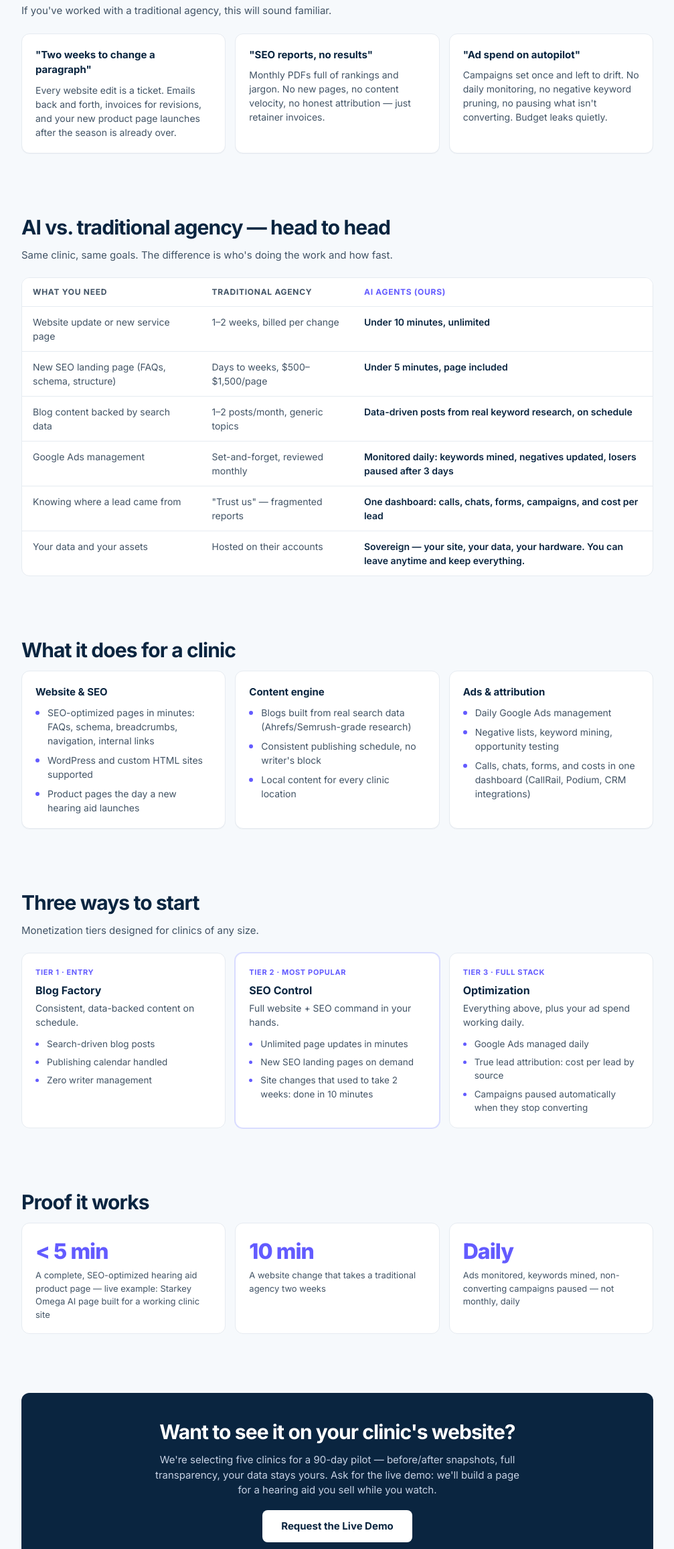
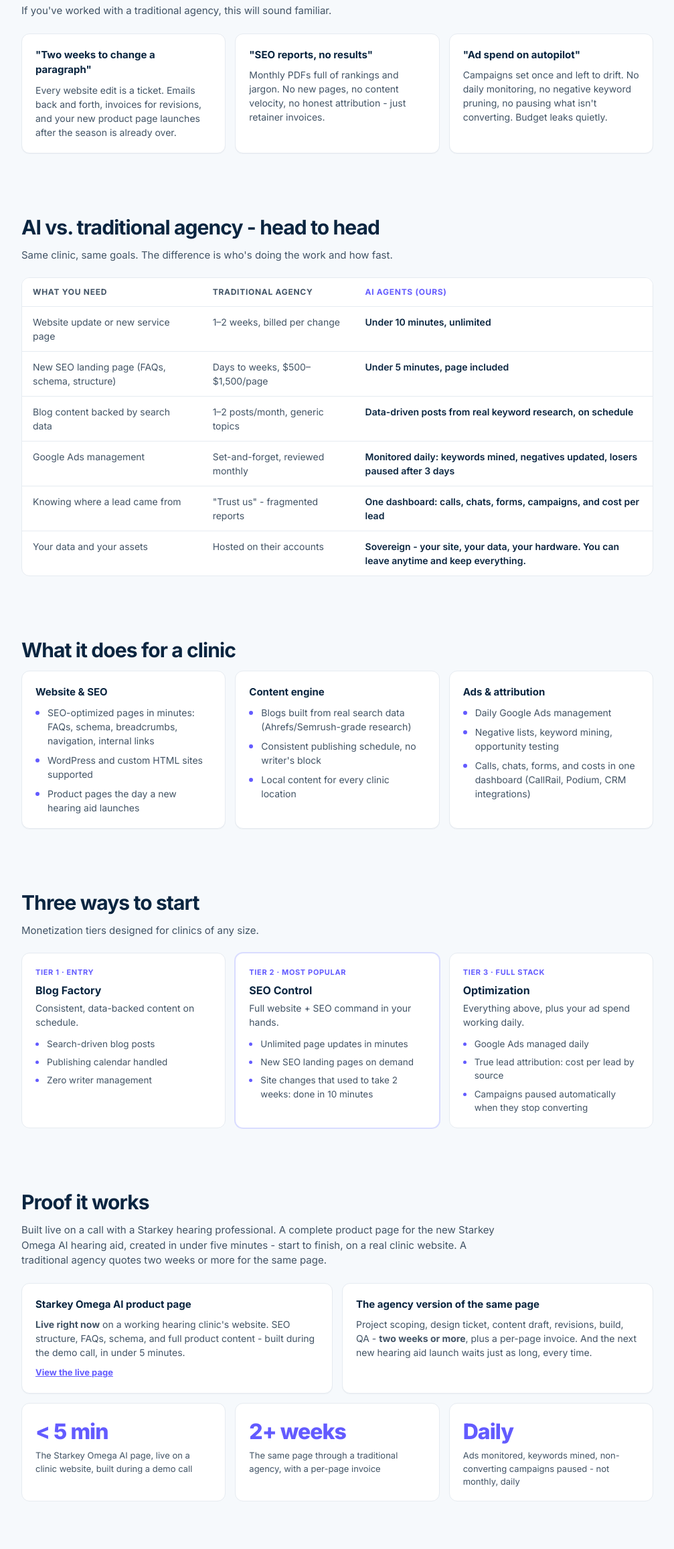
Before and after one commit to SEODesignLab/seo-design-holdings-onepager, a plain HTML site: page index.html in a window 1280 px wide. Shown: the part 485-2797 px from the top of the page at 67% size, without its empty margins (136-1143 px from the left). Drawn offline with Linux system fonts and the light colour scheme.

Commit message:
Remove em dashes; add Omega AI live-page proof section + OG update

```diff
--- a/index.html
+++ b/index.html
@@ -3,11 +3,11 @@
 <head>
 <meta charset="UTF-8">
 <meta name="viewport" content="width=device-width, initial-scale=1.0">
-<title>AI for Hearing Clinics — SEO Design Holdings, LLC</title>
-<meta name="description" content="One-pager: AI agents that run website updates, SEO, blogging, Google Ads, and lead attribution for hearing clinics — in minutes, not weeks.">
+<title>AI for Hearing Clinics - SEO Design Holdings, LLC</title>
+<meta name="description" content="One-pager: AI agents that run website updates, SEO, blogging, Google Ads, and lead attribution for hearing clinics - in minutes, not weeks.">
 <meta name="robots" content="noindex,nofollow">
 <meta property="og:title" content="AI for Hearing Clinics">
-<meta property="og:description" content="Website updates in minutes, not weeks. SEO pages, blogs, and ads managed daily by AI agents built for hearing clinics.">
+<meta property="og:description" content="Website updates in minutes, not weeks. The Starkey Omega AI page: built live in under 5 minutes. A traditional agency: 2+ weeks.">
 <meta property="og:type" content="website">
 <meta property="og:url" content="https://seo-design-holdings-onepager.vercel.app">
 <meta property="og:image" content="https://seo-design-holdings-onepager.vercel.app/og-image.png">
@@ -76,7 +76,7 @@ footer b{color:var(--ink)}
 
 <div class="hero"><div class="wrap">
   <div class="k">For Hearing Clinic Owners &amp; Alliance Networks</div>
-  <h1>Your marketing department,<br>running in minutes — not weeks.</h1>
+  <h1>Your marketing department,<br>running in minutes, not weeks.</h1>
   <p class="lede">AI agents that update your website, build SEO pages, publish blogs, manage your Google Ads daily, and show you exactly where every lead came from. Built for hearing clinics. Owned by you, not an agency.</p>
 </div></div>
 
@@ -85,13 +85,13 @@ footer b{color:var(--ink)}
   <p class="sub">If you've worked with a traditional agency, this will sound familiar.</p>
   <div class="g3">
     <div class="card"><h3>"Two weeks to change a paragraph"</h3><p>Every website edit is a ticket. Emails back and forth, invoices for revisions, and your new product page launches after the season is already over.</p></div>
-    <div class="card"><h3>"SEO reports, no results"</h3><p>Monthly PDFs full of rankings and jargon. No new pages, no content velocity, no honest attribution — just retainer invoices.</p></div>
+    <div class="card"><h3>"SEO reports, no results"</h3><p>Monthly PDFs full of rankings and jargon. No new pages, no content velocity, no honest attribution - just retainer invoices.</p></div>
     <div class="card"><h3>"Ad spend on autopilot"</h3><p>Campaigns set once and left to drift. No daily monitoring, no negative keyword pruning, no pausing what isn't converting. Budget leaks quietly.</p></div>
   </div>
 </div></section>
 
 <section><div class="wrap">
-  <h2>AI vs. traditional agency — head to head</h2>
+  <h2>AI vs. traditional agency - head to head</h2>
   <p class="sub">Same clinic, same goals. The difference is who's doing the work and how fast.</p>
   <div class="table-scroll"><table>
     <tr><th>What you need</th><th>Traditional agency</th><th class="ai">AI agents (ours)</th></tr>
@@ -99,8 +99,8 @@ footer b{color:var(--ink)}
     <tr><td>New SEO landing page (FAQs, schema, structure)</td><td>Days to weeks, $500–$1,500/page</td><td class="ai">Under 5 minutes, page included</td></tr>
     <tr><td>Blog content backed by search data</td><td>1–2 posts/month, generic topics</td><td class="ai">Data-driven posts from real keyword research, on schedule</td></tr>
     <tr><td>Google Ads management</td><td>Set-and-forget, reviewed monthly</td><td class="ai">Monitored daily: keywords mined, negatives updated, losers paused after 3 days</td></tr>
-    <tr><td>Knowing where a lead came from</td><td>"Trust us" — fragmented reports</td><td class="ai">One dashboard: calls, chats, forms, campaigns, and cost per lead</td></tr>
-    <tr><td>Your data and your assets</td><td>Hosted on their accounts</td><td class="ai">Sovereign — your site, your data, your hardware. You can leave anytime and keep everything.</td></tr>
+    <tr><td>Knowing where a lead came from</td><td>"Trust us" - fragmented reports</td><td class="ai">One dashboard: calls, chats, forms, campaigns, and cost per lead</td></tr>
+    <tr><td>Your data and your assets</td><td>Hosted on their accounts</td><td class="ai">Sovereign - your site, your data, your hardware. You can leave anytime and keep everything.</td></tr>
   </table></div>
 </div></section>
 
@@ -125,23 +125,28 @@ footer b{color:var(--ink)}
 
 <section><div class="wrap">
   <h2>Proof it works</h2>
-  <div class="stat-row">
-    <div class="stat"><div class="n">&lt; 5 min</div><div class="l">A complete, SEO-optimized hearing aid product page — live example: Starkey Omega AI page built for a working clinic site</div></div>
-    <div class="stat"><div class="n">10 min</div><div class="l">A website change that takes a traditional agency two weeks</div></div>
-    <div class="stat"><div class="n">Daily</div><div class="l">Ads monitored, keywords mined, non-converting campaigns paused — not monthly, daily</div></div>
+  <p class="sub">Built live on a call with a Starkey hearing professional. A complete product page for the new Starkey Omega AI hearing aid, created in under five minutes - start to finish, on a real clinic website. A traditional agency quotes two weeks or more for the same page.</p>
+  <div class="g2">
+    <div class="card"><h3>Starkey Omega AI product page</h3><p><b>Live right now</b> on a working hearing clinic's website. SEO structure, FAQs, schema, and full product content - built during the demo call, in under 5 minutes.</p><a class="sample" style="display:inline-block;margin-top:10px;font-size:13px;font-weight:700;color:var(--accent)" href="https://www.eartohearonline.com/hearing-aids/starkey/omega-ai/" target="_blank" rel="noopener">View the live page</a></div>
+    <div class="card"><h3>The agency version of the same page</h3><p>Project scoping, design ticket, content draft, revisions, build, QA - <b>two weeks or more</b>, plus a per-page invoice. And the next new hearing aid launch waits just as long, every time.</p></div>
+  </div>
+  <div class="stat-row" style="margin-top:14px">
+    <div class="stat"><div class="n">&lt; 5 min</div><div class="l">The Starkey Omega AI page, live on a clinic website, built during a demo call</div></div>
+    <div class="stat"><div class="n">2+ weeks</div><div class="l">The same page through a traditional agency, with a per-page invoice</div></div>
+    <div class="stat"><div class="n">Daily</div><div class="l">Ads monitored, keywords mined, non-converting campaigns paused - not monthly, daily</div></div>
   </div>
 </div></section>
 
 <section><div class="wrap">
   <div class="cta">
     <h2>Want to see it on your clinic's website?</h2>
-    <p>We're selecting five clinics for a 90-day pilot — before/after snapshots, full transparency, your data stays yours. Ask for the live demo: we'll build a page for a hearing aid you sell while you watch.</p>
+    <p>We're selecting five clinics for a 90-day pilot - before/after snapshots, full transparency, your data stays yours. Ask for the live demo: we'll build a page for a hearing aid you sell while you watch.</p>
     <a class="btn" href="mailto:Joshua@SEODesignLab.com?subject=AI%20Pilot%20for%20Hearing%20Clinics">Request the Live Demo</a>
   </div>
 </div></section>
 
 <footer><div class="wrap">
-  <b>SEO Design Holdings, LLC</b> — AI initiatives for hearing healthcare. Live demo &amp; pilot inquiries: Joshua@SEODesignLab.com
+  <b>SEO Design Holdings, LLC</b> - AI initiatives for hearing healthcare. Live demo &amp; pilot inquiries: Joshua@SEODesignLab.com
 </div></footer>
 </body>
 </html>
```
Also changed, not shown: og-image.png.
